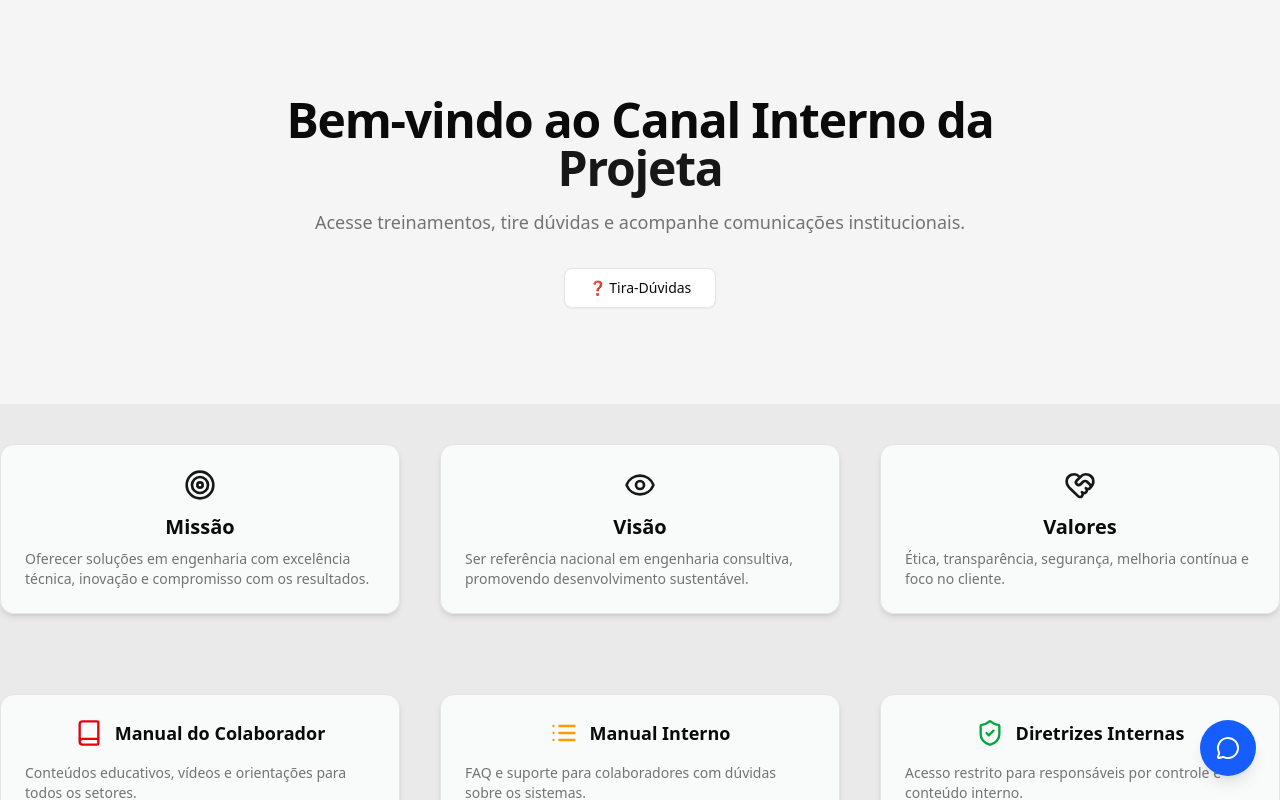
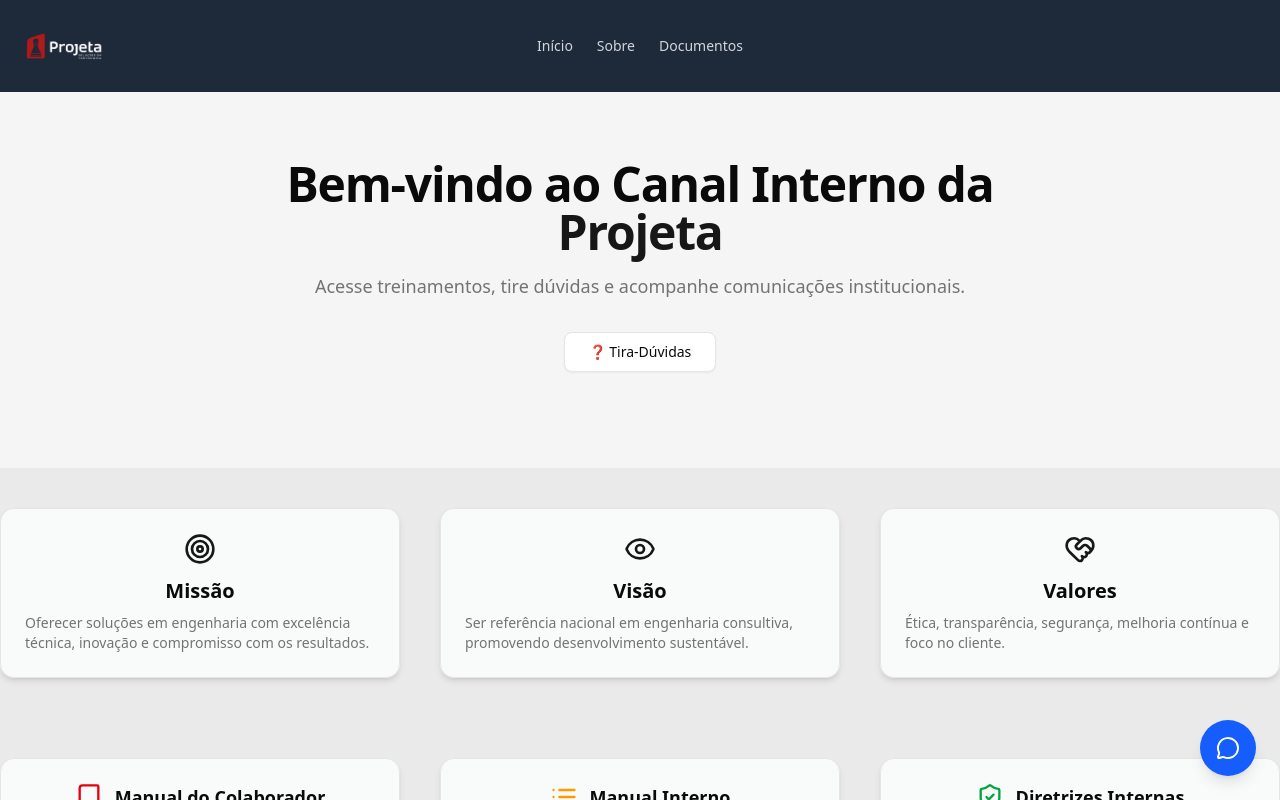
Before and after one commit to NITEP-Projeta/faqprojeta, a Next.js app: page / in a window 1280 px wide. Shown: the top 800 px of the page. Built offline with nearby package versions, Linux system fonts and the light colour scheme.

Commit message:
feat: Navbar
Adicionado o menu e alguns ajustes de layout

```diff
--- a/app/page.tsx
+++ b/app/page.tsx
@@ -6,12 +6,50 @@ import { Button } from "@/components/ui/button"
 import { HelpCircle, ShieldCheck, Target, Eye, HeartHandshake, Car, Book, List, Notebook, Contact } from "lucide-react"
 import { MessageCircle } from "lucide-react";
 
+import { Home, Info, FileText } from "lucide-react";
+import { useEffect, useState } from "react";
+
 export default function HomePage() {
+  const [scrolled, setScrolled] = useState(false);
+
+  useEffect(() => {
+    const handleScroll = () => {
+      setScrolled(window.scrollY > 10);
+    };
+    window.addEventListener("scroll", handleScroll);
+    return () => window.removeEventListener("scroll", handleScroll);
+  }, []);
+
   return (
     <div className="relative">
+      <header
+        className={`fixed top-0 left-0 w-full z-50 transition-all duration-300 ${
+          scrolled ? "bg-gray-900 shadow-lg backdrop-blur" : "bg-gray-800"
+        }`}
+      >
+        <div className="max-w-7xl mx-auto px-6 py-4 flex items-center justify-between">
+          {/* Logo (imagem à esquerda) */}
+          <div className="text-white">
+            <img src="/Logotipo_Projeta_2.png" alt="Logo" className="w-20 h-15" />
+          </div>
+
+          {/* Navegação centralizada */}
+          <nav className="absolute left-1/2 transform -translate-x-1/2 flex gap-6">
+            <a href="#inicio" className="text-sm font-medium text-gray-300 hover:text-white transition">
+              Início
+            </a>
+            <a href="#sobre" className="text-sm font-medium text-gray-300 hover:text-white transition">
+              Sobre
+            </a>
+            <a href="#documentos" className="text-sm font-medium text-gray-300 hover:text-white transition">
+              Documentos
+            </a>
+          </nav>
+        </div>
+      </header>
 
       {/* HERO */}
-      <section className="bg-muted py-24 px-6 text-center">
+      <section className="bg-muted py-24 px-6 text-center pt-40">
         <motion.div
           initial={{ opacity: 0, y: 40 }}
           animate={{ opacity: 1, y: 0 }}
```
Also changed, not shown: public/Logotipo_Projeta.png (added), public/Logotipo_Projeta_2.png (added).
